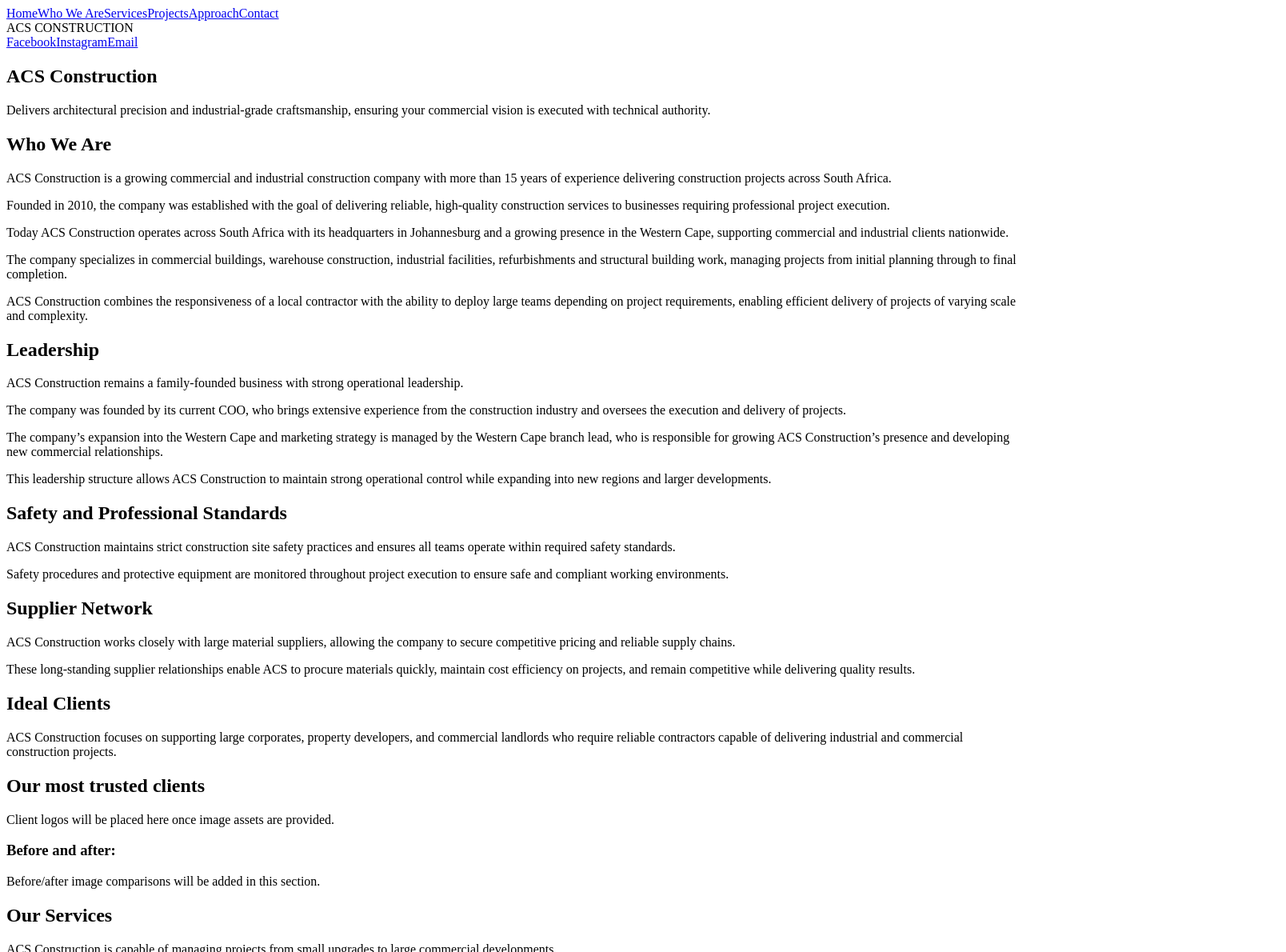
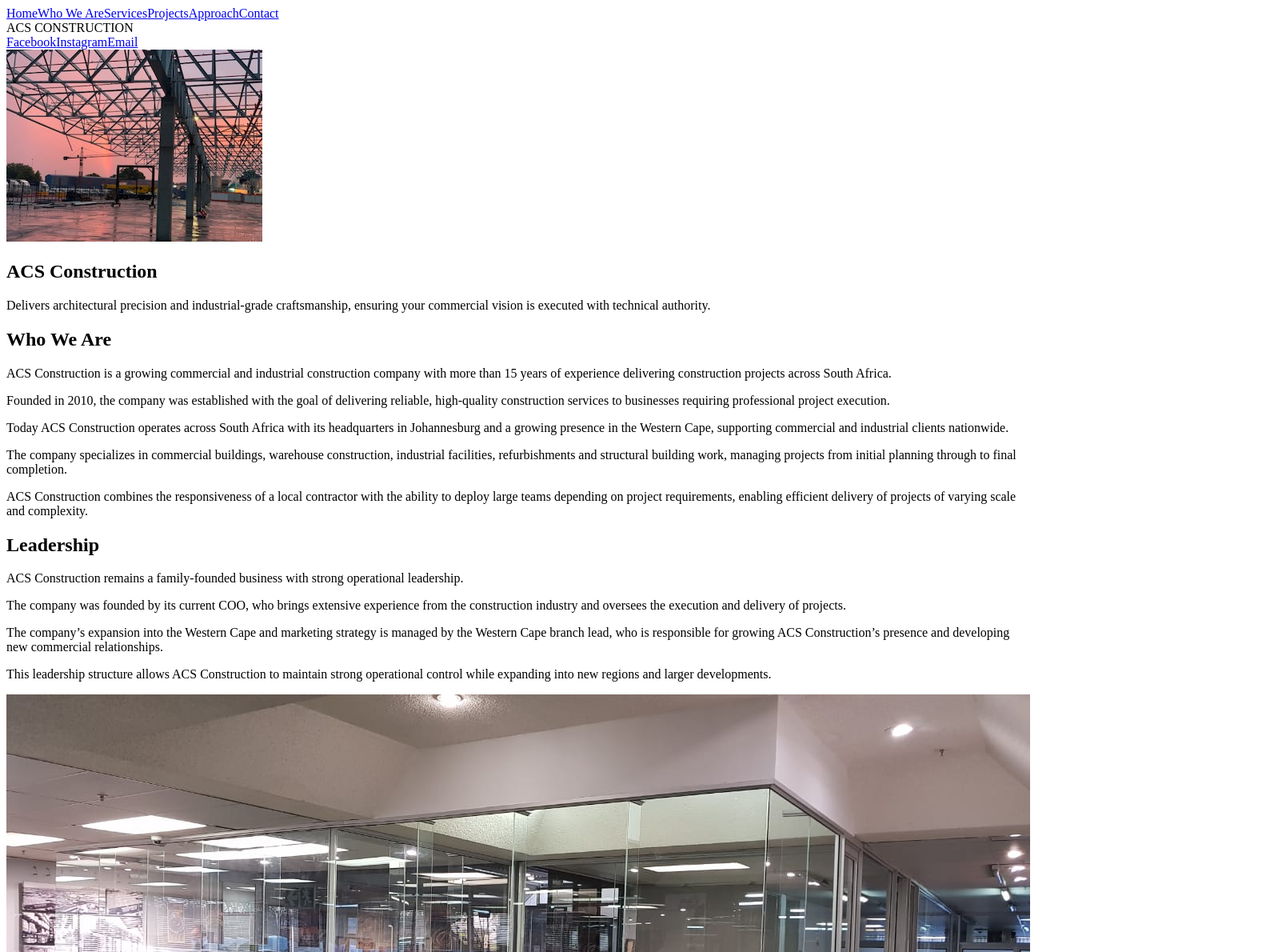
Before and after one commit to RyanLouw/ACSConstruction, a React (Vite) app: page / in a window 1280 px wide. Shown: the top 1190 px of the page at 80% size, 1608 px wide, since content can reach past the window. Built offline with nearby package versions, Linux system fonts and the light colour scheme; the HTML template or start-up script is replaced by a standard one.

Commit message:
Place uploaded images across site and set sunset hero

```diff
--- a/src/App.jsx
+++ b/src/App.jsx
@@ -1,5 +1,21 @@
+import React from 'react';
 
-import React from 'react';
+import sunsetHero from '../Images/steel-warehouse-frame-sunset-construction-progress.jpeg';
+import leadershipImage from '../Images/glass-office-partition-meeting-room.JPG';
+import leadershipSupportImage from '../Images/office-brand-wall-glass-partition-design.jpeg';
+import safetyImage from '../Images/industrial-wall-safety-inspection-progress.JPG';
+import supplierImage from '../Images/aerial-warehouse-loading-yard-road-view.JPG';
+import capabilityImage from '../Images/steel-frame-warehouse-crane-installation-progress.JPG';
+import clientImage from '../Images/fuel-station-canopy-completed-after.jpeg';
+import projectRoofImage from '../Images/warehouse-roof-sheeting-installation-after.JPG';
+import projectRoadImage from '../Images/industrial-yard-road-marking-after.jpg';
+import projectWorkshopImage from '../Images/industrial-workshop-polished-floor-after.jpeg';
+import kitchenBefore from '../Images/open-plan-kitchen-renovation-progress.jpeg';
+import kitchenAfter from '../Images/modern-kitchen-renovation-after.jpeg';
+import restroomBefore from '../Images/modern-male-restroom-urinal-wall-design.jpeg';
+import restroomAfter from '../Images/modern-male-restroom-urinal-wall-tiles-after.jpeg';
+import livingBefore from '../Images/open-plan-living-area-renovation-before.jpeg';
+import officeAfter from '../Images/modern-office-corridor-glass-partition-after.jpeg';
 
 const navigationLinks = [
   { label: 'Home', href: '#home' },
@@ -29,12 +45,7 @@ const serviceColumns = [
   },
   {
     title: 'Interior Construction & Finishes',
-    items: [
-      'Drywall and partitioning',
-      'Suspended ceilings',
-      'Commercial painting',
-      'Flooring installation'
-    ]
+    items: ['Drywall and partitioning', 'Suspended ceilings', 'Commercial painting', 'Flooring installation']
   },
   {
     title: 'Renovations & Refurbishments',
@@ -53,6 +64,30 @@ const serviceColumns = [
       'Exterior renovations',
       'Surface preparation and finishing'
     ]
+  }
+];
+
+const projectHighlights = [
+  { src: projectRoofImage, alt: 'Completed warehouse roof sheeting installation' },
+  { src: projectRoadImage, alt: 'Industrial yard road marking completion' },
+  { src: projectWorkshopImage, alt: 'Industrial workshop polished flooring result' }
+];
+
+const beforeAfterPairs = [
+  {
+    title: 'Kitchen renovation',
+    before: kitchenBefore,
+    after: kitchenAfter
+  },
+  {
+    title: 'Restroom upgrade',
+    before: restroomBefore,
+    after: restroomAfter
+  },
+  {
+    title: 'Interior modernization',
+    before: livingBefore,
+    after: officeAfter
   }
 ];
 
@@ -81,7 +116,7 @@ export default function App() {
 
       <main>
         <section className="hero section-space section-divider">
-          <div className="image-placeholder tall" aria-label="Hero image placeholder" />
+          <img className="section-image hero-image" src={sunsetHero} alt="Steel warehouse frame at sunset" />
           <h1>ACS Construction</h1>
           <p>
             Delivers architectural precision and industrial-grade craftsmanship, ensuring your
@@ -138,8 +173,8 @@ export default function App() {
             </p>
           </article>
           <div className="image-stack">
-            <div className="image-placeholder" />
-            <div className="image-placeholder" />
+            <img className="section-image" src={leadershipImage} alt="Glass office partition installation" />
+            <img className="section-image" src={leadershipSupportImage} alt="Office brand wall and partition finish" />
           </div>
         </section>
 
@@ -174,18 +209,33 @@ export default function App() {
             </p>
           </article>
           <div className="image-stack">
-            <div className="image-placeholder" />
-            <div className="image-placeholder" />
-            <div className="image-placeholder" />
+            <img className="section-image" src={safetyImage} alt="Team performing an industrial safety inspection" />
+            <img className="section-image" src={supplierImage} alt="Aerial view of warehouse yard and logistics road access" />
+            <img className="section-image" src={capabilityImage} alt="Crane-assisted steel frame warehouse construction" />
+            <img className="section-image" src={clientImage} alt="Completed fuel station canopy project" />
           </div>
         </section>
 
         <section className="section-space center section-divider">
-          <h2>Our most trusted clients</h2>
-          <p>Client logos will be placed here once image assets are provided.</p>
+          <h2>Project Highlights</h2>
+          <div className="project-grid">
+            {projectHighlights.map((project) => (
+              <img key={project.alt} className="section-image" src={project.src} alt={project.alt} />
+            ))}
+          </div>
 
-          <h3>Before and after:</h3>
-          <p>Before/after image comparisons will be added in this section.</p>
+          <h3>Before and after</h3>
+          <div className="before-after-grid">
+            {beforeAfterPairs.map((pair) => (
+              <article key={pair.title} className="before-after-card">
+                <h4>{pair.title}</h4>
+                <div>
+                  <img className="section-image" src={pair.before} alt={`${pair.title} before`} />
+                  <img className="section-image" src={pair.after} alt={`${pair.title} after`} />
+                </div>
+              </article>
+            ))}
+          </div>
         </section>
 
         <section className="section-space" id="services">
--- a/src/styles.css
+++ b/src/styles.css
@@ -72,7 +72,8 @@ a {
 
 h1,
 h2,
-h3 {
+h3,
+h4 {
   margin-top: 0;
 }
 
@@ -87,15 +88,19 @@ li {
   line-height: 1.55;
 }
 
-.image-placeholder {
-  background: linear-gradient(135deg, #b9cadf, #8ea6c7);
-  border: 1px solid #7487a1;
-  height: 220px;
+.section-image {
+  width: 100%;
+  display: block;
+  border-radius: 10px;
+  border: 1px solid #c8d4e4;
+  box-shadow: 0 12px 24px rgba(0, 0, 0, 0.08);
+  object-fit: cover;
+  min-height: 220px;
 }
 
-.image-placeholder.tall {
-  width: min(460px, 100%);
-  height: 320px;
+.hero-image {
+  width: min(860px, 100%);
+  max-height: 420px;
   margin: 0 auto 1.4rem;
 }
 
@@ -113,6 +118,32 @@ li {
 
 .center {
   text-align: center;
+}
+
+.project-grid {
+  display: grid;
+  grid-template-columns: repeat(3, 1fr);
+  gap: 1rem;
+  margin-bottom: 2rem;
+}
+
+.before-after-grid {
+  display: grid;
+  gap: 1.2rem;
+}
+
+.before-after-card {
+  text-align: left;
+}
+
+.before-after-card h4 {
+  margin-bottom: 0.75rem;
+}
+
+.before-after-card > div {
+  display: grid;
+  grid-template-columns: 1fr 1fr;
+  gap: 0.8rem;
 }
 
 .service-grid {
@@ -141,7 +172,9 @@ li {
 @media (max-width: 840px) {
   .masthead,
   .two-col,
-  .service-grid {
+  .service-grid,
+  .project-grid,
+  .before-after-card > div {
     grid-template-columns: 1fr;
   }
 
--- /dev/null
+++ b/vite.config.js
@@ -0,0 +1,5 @@
+import { defineConfig } from 'vite';
+
+export default defineConfig({
+  assetsInclude: ['**/*.JPG']
+});
```
